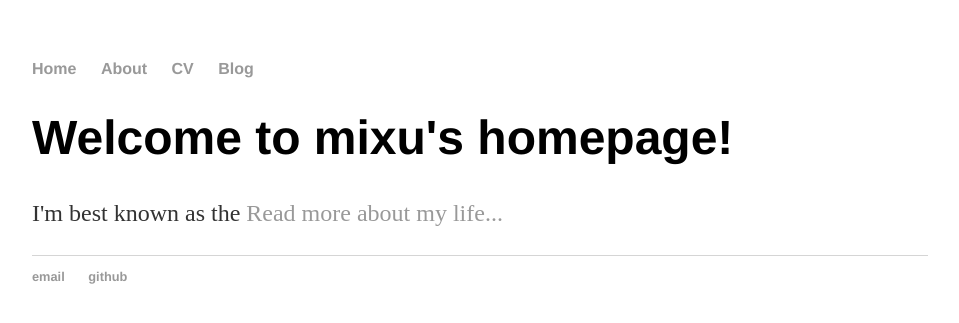
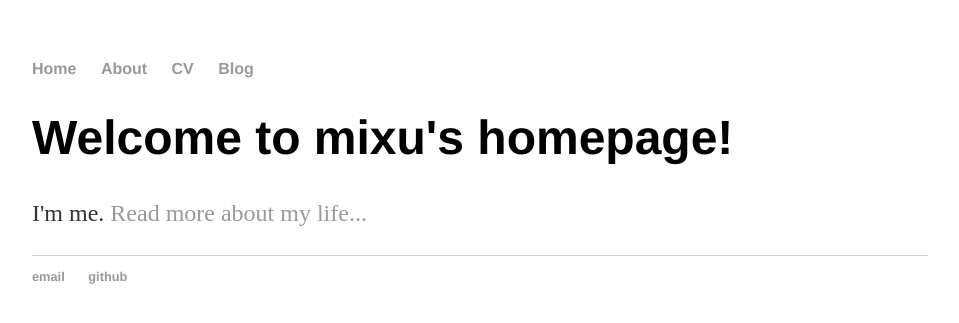
Before and after one commit to mixu3666/mixu3666.github.io, a Jekyll site: the page built from index.html, in a window 1280 px wide. Shown: the top 323 px of the page, without its empty margins (160-1119 px from the left). Built offline with Jekyll 4.4.1, drawn with Linux system fonts in a browser that asks for light colours.

Commit message:
Update index.html

```diff
--- a/index.html
+++ b/index.html
@@ -1,30 +1,8 @@
-<!DOCTYPE html>
-<html>
-	<head>
-		<title>mixu</title>
-		<!-- link to main stylesheet -->
-		<link rel="stylesheet" type="text/css" href="/css/main.css">
-	</head>
-	<body>
-		<nav>
-    		<ul>
-        		<li><a href="/">Home</a></li>
-	        	<li><a href="/about">About</a></li>
-        		<li><a href="/cv">CV</a></li>
-        		<li><a href="/blog">Blog</a></li>
-    		</ul>
-		</nav>
-		<div class="container">
-    		<div class="blurb">
-        		<h1>Welcome to mixu's homepage!</h1>
-				<p>I'm best known as the <a href="/about">Read more about my life...</a></p>
-    		</div><!-- /.blurb -->
-		</div><!-- /.container -->
-		<footer>
-    		<ul>
-        		<li><a href="mailto:baiduqqali@gmail.com">email</a></li>
-        		<li><a href="https://github.com/mixu3666">github</a></li>
-			</ul>
-		</footer>
-	</body>
-</html>
+---
+layout: default
+title: mixu
+---
+<div class="blurb">
+	<h1>Welcome to mixu's homepage!</h1>
+	<p>I'm me. <a href="/about">Read more about my life...</a></p>
+</div><!-- /.blurb -->
```
